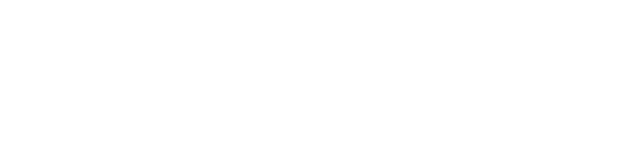
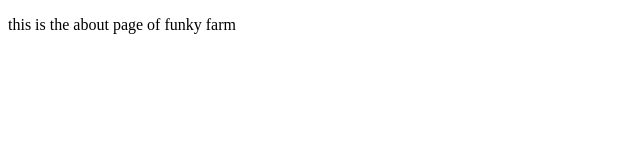
Before and after one commit to Nanbam/funkyfarm, a plain HTML site: page about.html in a window 1280 px wide. Shown: the whole page, without its empty margins (0-640 px from the left). Drawn offline with Linux system fonts and the light colour scheme.

Commit message:
just added content

```diff
--- a/about.html
+++ b/about.html
@@ -4,9 +4,9 @@
     <meta charset="UTF-8">
     <meta http-equiv="X-UA-Compatible" content="IE=edge">
     <meta name="viewport" content="width=device-width, initial-scale=1.0">
-    <title>Document</title>
+    <title>ABOUT PAGE</title>
 </head>
 <body>
-
+    <p>this is the about page of funky farm</p>
 </body>
 </html>
```
